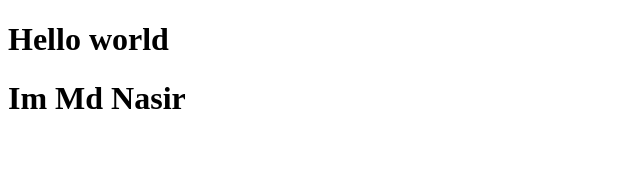
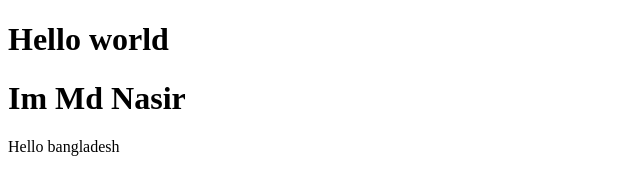
Before and after one commit to parvez-swe/website, a plain HTML site: page index.html in a window 1280 px wide. Shown: the whole page, without its empty margins (0-640 px from the left). Drawn offline with Linux system fonts and the light colour scheme.

Commit message:
add a div

```diff
--- a/index.html
+++ b/index.html
@@ -9,5 +9,6 @@
   <body>
     <h1>Hello world</h1>
     <h1>Im Md Nasir</h1>
+    <div> Hello bangladesh</div>
   </body>
 </html>
```
